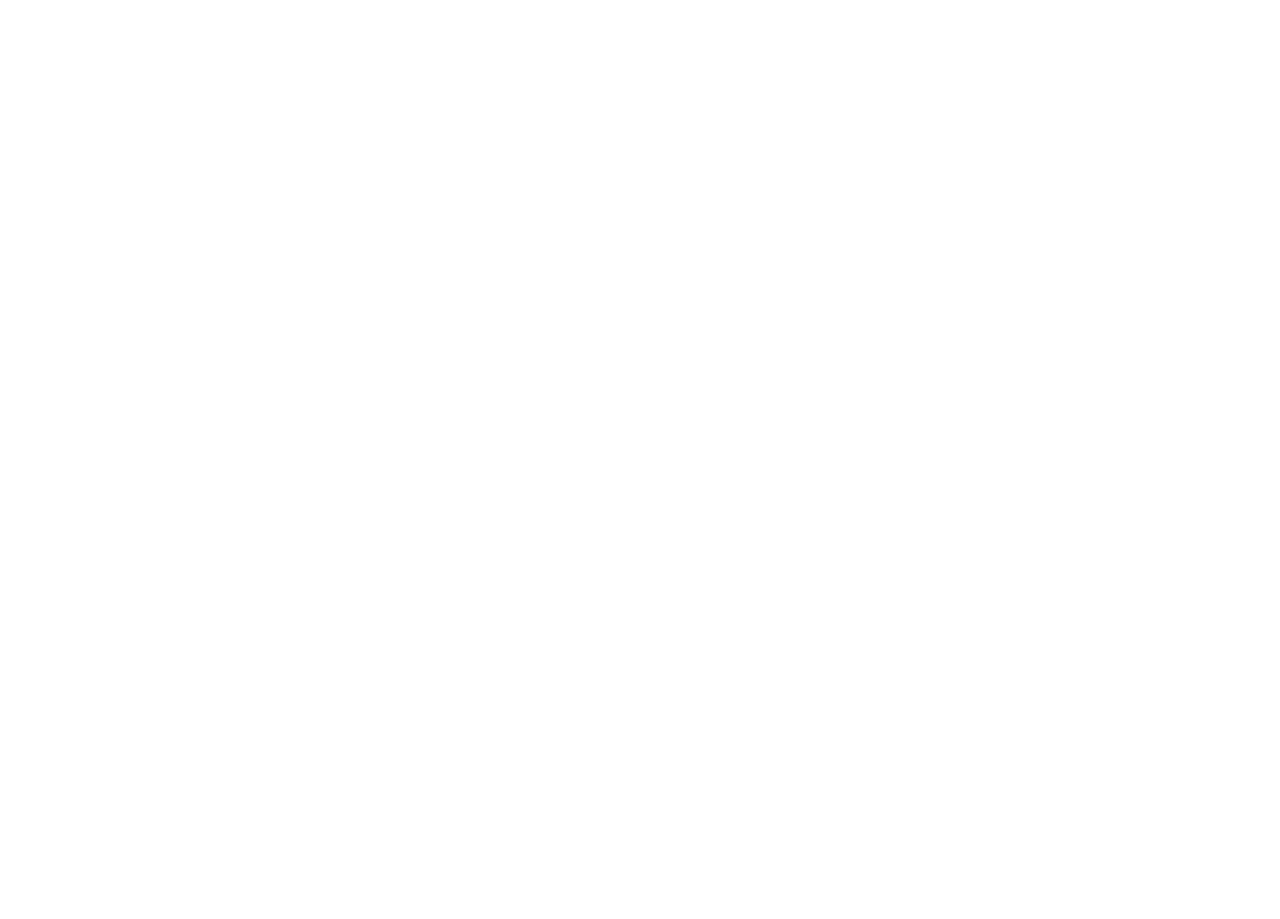
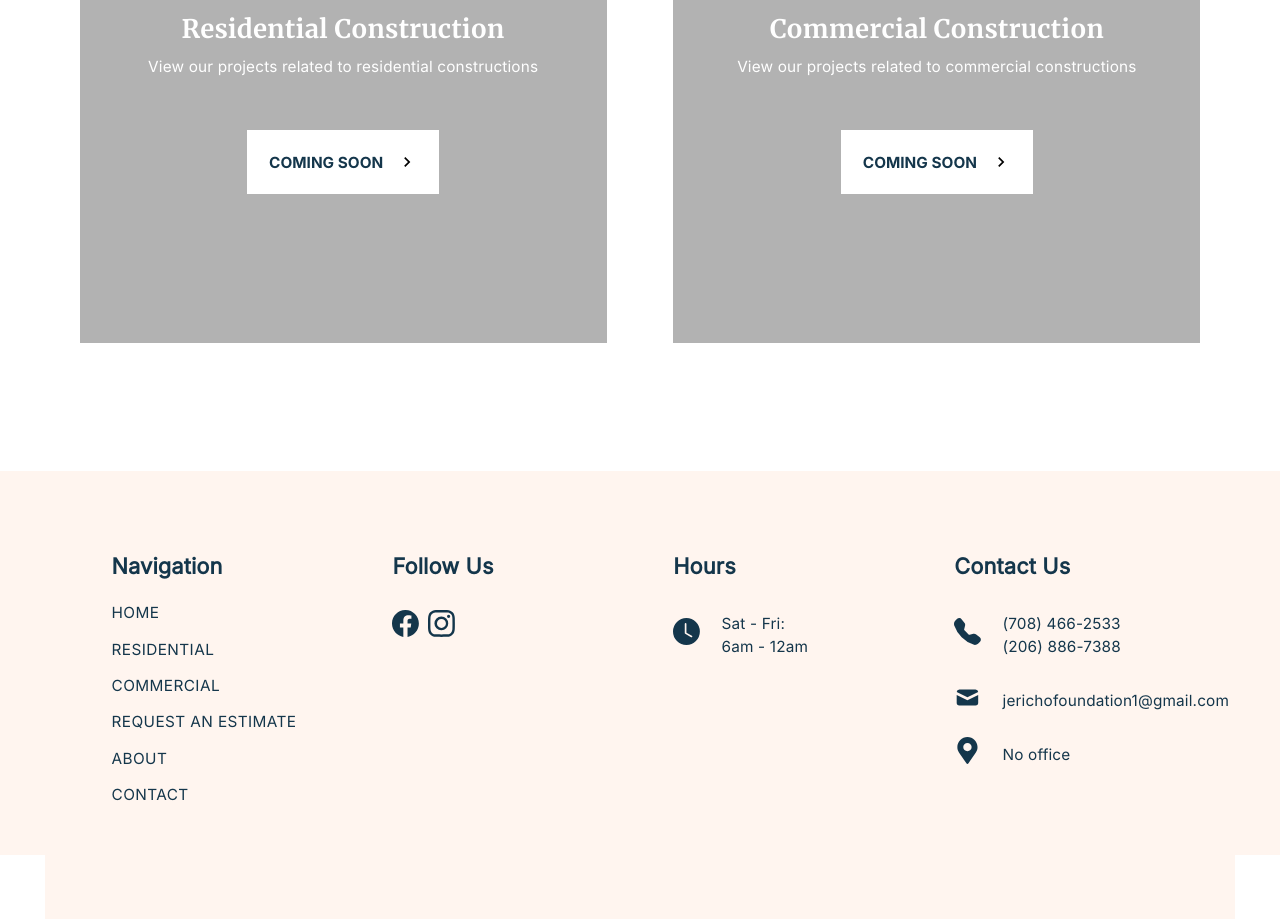
Before and after one commit to DavyHyun/construction-client, a React (Create React App) app: page / in a window 1280 px wide. Shown: the part 2320-3239 px from the top of the page. Before the commit the page ends 2155 px from the top, so only its background shows below. Built offline with nearby package versions, Linux system fonts and the light colour scheme.

Commit message:
Home page done

```diff
--- /dev/null
+++ b/src/Components/BottomInfo/index.js
@@ -0,0 +1,71 @@
+import React from 'react'
+import styles from './index.module.scss'
+import Button from '@mui/material/Button';
+import {Link} from 'react-router-dom'
+import {BsFacebook, BsInstagram, BsClockFill, BsFillTelephoneFill} from 'react-icons/bs'
+import {HiMail} from 'react-icons/hi'
+import {FaMapMarkerAlt} from 'react-icons/fa'
+
+const navItems = ['HOME', 'RESIDENTIAL', 'COMMERCIAL', 'REQUEST AN ESTIMATE', 'ABOUT', 'CONTACT'];
+function index() {
+
+  return (
+    <div className={styles.wrapper}>
+        <div className={styles.innerWrapper}>
+        <div className={styles.eachColumn}>
+            <h1>Navigation</h1>
+            {navItems.map((item) => (
+              <Button key={item} sx={{ color: '#fff' }}>
+                <Link to={`/${item}`} style={{textDecoration: 'none', color: '#14364B', fontSize: '1.2vw',  fontFamily: 'Inter-Regular', textAlign: 'left', width: '100%', marginTop: '-0.2vw', marginLeft: '-8%'}}>
+                    {item}
+                </Link>
+              </Button>
+            ))}
+        </div>
+        <div className={styles.eachColumn}>
+            <h1>Follow Us</h1>
+            <div className={styles.iconContainer}>
+                <div style={{marginRight: '4%'}}>
+                <BsFacebook size={'2.1vw'} color='#14364B'/>
+                </div>
+                <div style={{marginRight: '2%'}}>
+                <BsInstagram size={'2.1vw'} color='#14364B'/>
+                </div>
+            </div>
+        </div>
+        <div className={styles.eachColumn}>
+            <h1>Hours</h1>
+            <div className={styles.iconRow}>
+                <div>
+                    <BsClockFill size={'2.1vw'} color='#14364B'/>
+                </div>
+                <p>Sat - Fri:  6am - 12am</p>
+            </div>
+        </div>
+        <div className={styles.eachColumn}>
+            <h1>Contact Us</h1>
+            <div className={styles.iconRow}>
+                <div>
+                    <BsFillTelephoneFill size={'2.1vw'} color='#14364B'/>
+                </div>
+                <p style={{width: '70%'}}>(708) 466-2533 (206) 886-7388</p>
+            </div>
+            <div className={styles.iconRow}>
+                <div>
+                    <HiMail size={'2.1vw'} color='#14364B'/>
+                </div>
+                <p>jerichofoundation1@gmail.com</p>
+            </div>
+            <div className={styles.iconRow}>
+                <div>
+                    <FaMapMarkerAlt size={'2.1vw'} color='#14364B'/>
+                </div>
+                <p>No office</p>
+            </div>
+        </div>
+        </div>
+    </div>
+  )
+}
+
+export default index
--- /dev/null
+++ b/src/Components/BottomInfo/index.module.scss
@@ -0,0 +1,55 @@
+.wrapper {
+    background-color:#FFF5EF;
+    width: 100%;
+    height: 30vw;
+    display: flex;
+    flex-direction: row;
+    justify-content: space-evenly;
+    align-items: center;
+}
+.innerWrapper {
+    background-color:#FFF5EF;
+    width: 93%;
+    height: 30vw;
+    display: flex;
+    flex-direction: row;
+    justify-content: space-evenly;
+    align-items:start;
+    margin-top: 10%;
+}
+
+.eachColumn {
+    display: flex;
+    flex-direction: column;
+    width: 18%;
+    >h1 {
+        font-family: Inter-Regular;
+        font-size: 1.7vw;
+        color: #14364B;
+        text-align: left;
+        // margin-left: 4%;
+    }
+}
+
+.iconContainer {
+    display: flex;
+    justify-content: flex-start;
+    align-items: center;
+    margin-top: 6%;
+}
+
+.iconRow {
+    display: flex;
+    flex-direction: row;
+    align-items: center;
+
+    > p {
+        font-family: Inter-Regular;
+        font-size: 1.2vw;
+        color: #14364B;
+        text-align: left;
+        width:45%;
+        margin-left: 10%;
+    }
+
+}
--- /dev/null
+++ b/src/Components/Demo/index.js
@@ -0,0 +1,21 @@
+import React from 'react'
+import styles from './index.module.scss'
+import {MdNavigateNext}  from 'react-icons/md'
+
+
+function index(props) {
+
+    const {title, text} = props;
+  return (
+    <div className={styles.wrapper}>
+        <h1>{title}</h1>
+        <p>{text}</p>
+        <button className={styles.button}>
+            COMING SOON
+            <MdNavigateNext size={20} color='black'/>
+        </button>
+    </div>
+  )
+}
+
+export default index
--- /dev/null
+++ b/src/Components/Demo/index.module.scss
@@ -0,0 +1,38 @@
+.wrapper {
+    width: 42%;
+     height: 39vw;
+     background-color: rgba(0, 0, 0, 0.3);
+     display: flex;
+     flex-direction: column;
+     align-items: center;
+     justify-content: center;
+
+     >h1 {
+        font-family: Merri-Bold;
+        font-size: 2vw;
+        color: white;
+     }
+
+     >p {
+        font-family: Inter-Regular;
+        font-size: 1.2vw;
+        color: white;
+        margin-top: -2%;
+     }
+}
+
+.button {
+    background-color: white;
+    color: #14364B;
+    padding: 8px;
+    display: flex;
+    flex-direction: row;
+    justify-content: space-evenly;
+    width: 15vw;
+    font-family: Inter-Bold;
+    border: none;
+    height: 5vw;
+    align-items: center;
+    font-size: 1.2vw;
+    margin-top: 7%;
+}
--- a/src/Pages/Home/index.js
+++ b/src/Pages/Home/index.js
@@ -7,6 +7,8 @@
 import {MdConstruction} from 'react-icons/md'
 import {MdNavigateNext}  from 'react-icons/md'
 import MiddleImage from '../../images/infoImage.jpg'
+import Demo from '../../Components/Demo/index.js'
+import Bottom from '../../Components/BottomInfo/index.js'
 
 
 const services = 'We provide services that include:';
@@ -58,9 +60,14 @@
           </button>
         </div>
         <div className={styles.imageContainer}>
-          <img src={MiddleImage} width='350vw' height="470vh" />
+          <img src={MiddleImage} width='90%' height="100%" />
         </div>
       </div>
+      <div className={styles.demoWrapper}>
+        <Demo title='Residential Construction' text='View our projects related to residential constructions'/>
+        <Demo title='Commercial Construction' text='View our projects related to commercial constructions'/>
+      </div>
+      <Bottom />
     </div>
   )
 }
--- a/src/Pages/Home/index.module.scss
+++ b/src/Pages/Home/index.module.scss
@@ -99,7 +99,18 @@
     width: 20vw;
     font-family: Inter-Light;
     border: none;
-    height: 11.5vh;
+    height: 6vw;
     align-items: center;
+    font-size: 1.2vw;
     margin-top: 7%;
 }
+
+.demoWrapper {
+    display: flex;
+    flex-direction: row;
+    width: 98%;
+    justify-content: space-evenly;
+    align-items: center;
+    margin-bottom: 10%;
+    margin-top: 1%;
+}
```
